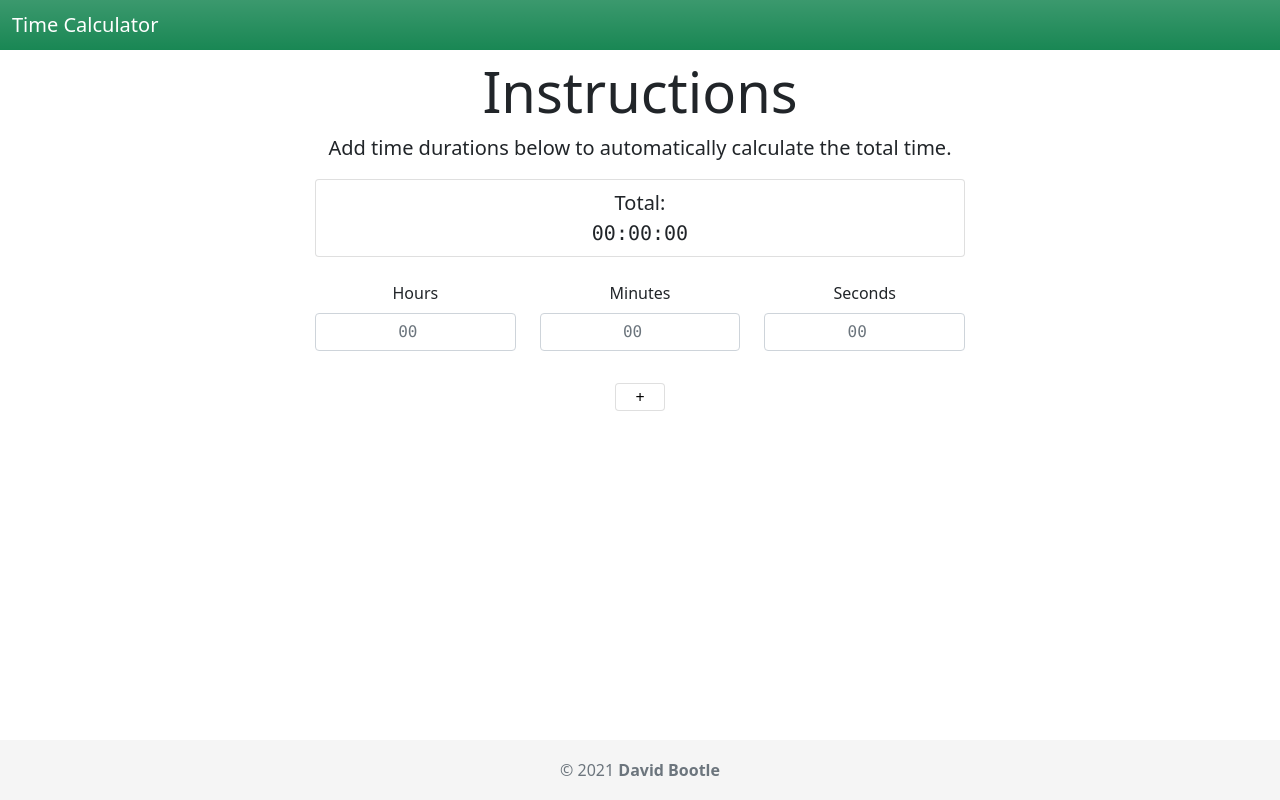
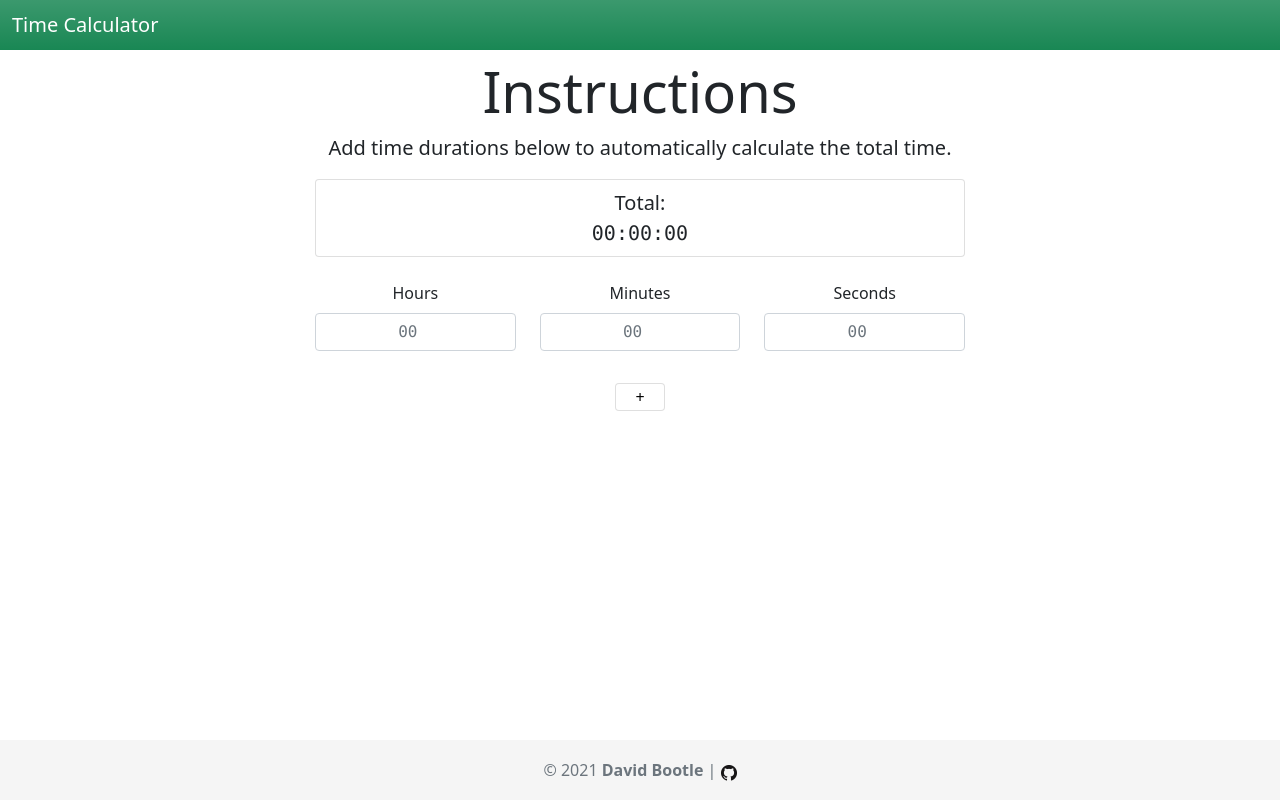
Before and after one commit to DavidBootle/timecalculator, a plain HTML site: page index.html in a window 1280 px wide. Drawn offline with Linux system fonts and the light colour scheme.

Commit message:
added link to the project's github repo in the footer

```diff
--- a/index.html
+++ b/index.html
@@ -63,7 +63,7 @@
 
     <footer class="footer">
         <div class="container text-center">
-            <span class="text-muted">© 2021 <b>David Bootle</b></span>
+            <span class="text-muted">© 2021 <b>David Bootle</b> | <a href="https://github.com/TheWeirdSquid/timecalculator" target="_blank" title="Visit this project's Github repository"><img src="assets/github.png" width=16 height=16 style="vertical-align: text-bottom"></a></span>
         </div>
     </footer>
 
```
Also changed, not shown: assets/github.png (added).
